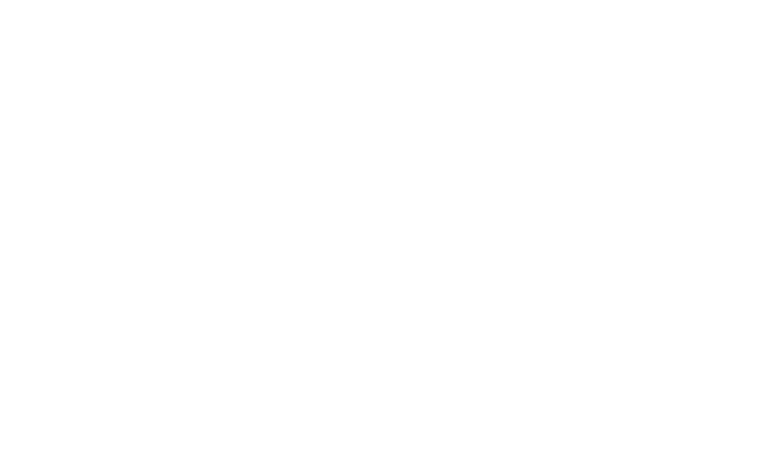
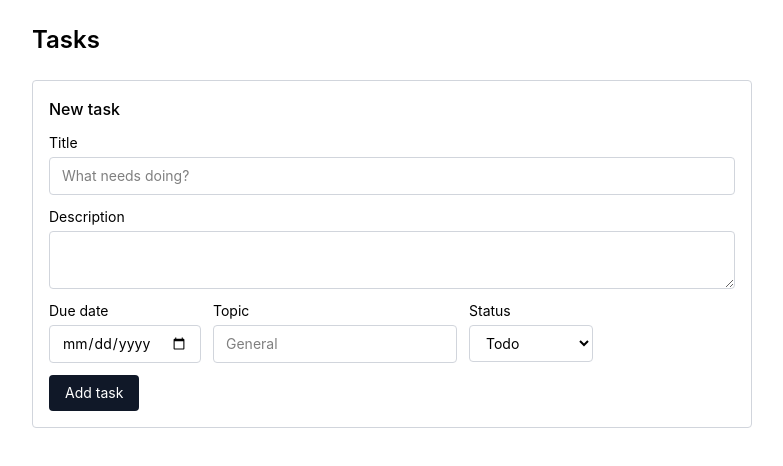
Before and after one commit to Kiransoodyall03/SDP_Labs, a Next.js app in the folder Lab_1/todo_list/: page / in a window 1280 px wide. Shown: the top 466 px of the page, without its empty margins (248-1031 px from the left). Built offline with nearby package versions, Linux system fonts and the light colour scheme.

Commit message:
Add TaskForm component with fields for title, description, due date, topic, and status

```diff
--- /dev/null
+++ b/Lab_1/todo_list/app/components/TaskForm.tsx
@@ -0,0 +1,76 @@
+import { STATUSES, STATUS_LABELS } from "@/lib/tasks";
+
+/**
+ * The four fields a task carries, plus its status. Posts straight to a server
+ * action — no client-side state, so nothing to keep in sync.
+ */
+export function TaskForm({
+  action,
+}: {
+  action: (formData: FormData) => void | Promise<void>;
+}) {
+  return (
+    <form action={action} className="flex flex-col gap-3">
+      <label className="flex flex-col gap-1 text-sm">
+        Title
+        <input
+          name="title"
+          required
+          placeholder="What needs doing?"
+          className="rounded border border-gray-300 px-3 py-2"
+        />
+      </label>
+
+      <label className="flex flex-col gap-1 text-sm">
+        Description
+        <textarea
+          name="description"
+          rows={2}
+          className="rounded border border-gray-300 px-3 py-2"
+        />
+      </label>
+
+      <div className="flex flex-wrap gap-3">
+        <label className="flex flex-col gap-1 text-sm">
+          Due date
+          <input
+            type="date"
+            name="dueDate"
+            className="rounded border border-gray-300 px-3 py-2"
+          />
+        </label>
+
+        <label className="flex flex-col gap-1 text-sm">
+          Topic
+          <input
+            name="topic"
+            placeholder="General"
+            className="rounded border border-gray-300 px-3 py-2"
+          />
+        </label>
+
+        <label className="flex flex-col gap-1 text-sm">
+          Status
+          <select
+            name="status"
+            defaultValue="todo"
+            className="rounded border border-gray-300 px-3 py-2"
+          >
+            {STATUSES.map((status) => (
+              <option key={status} value={status}>
+                {STATUS_LABELS[status]}
+              </option>
+            ))}
+          </select>
+        </label>
+      </div>
+
+      <button
+        type="submit"
+        className="self-start rounded bg-gray-900 px-4 py-2 text-sm text-white hover:bg-gray-700"
+      >
+        Add task
+      </button>
+    </form>
+  );
+}
--- a/Lab_1/todo_list/app/page.tsx
+++ b/Lab_1/todo_list/app/page.tsx
@@ -1,9 +1,15 @@
-import Image from "next/image";
+import { createTaskAction } from "./actions";
+import { TaskForm } from "./components/TaskForm";
 
 export default function Home() {
   return (
-    <main>
+    <main className="mx-auto flex w-full max-w-3xl flex-col gap-6 p-6">
+      <h1 className="text-2xl font-semibold">Tasks</h1>
 
+      <section className="rounded border border-gray-300 p-4">
+        <h2 className="mb-3 font-medium">New task</h2>
+        <TaskForm action={createTaskAction} />
+      </section>
     </main>
   );
 }
```
